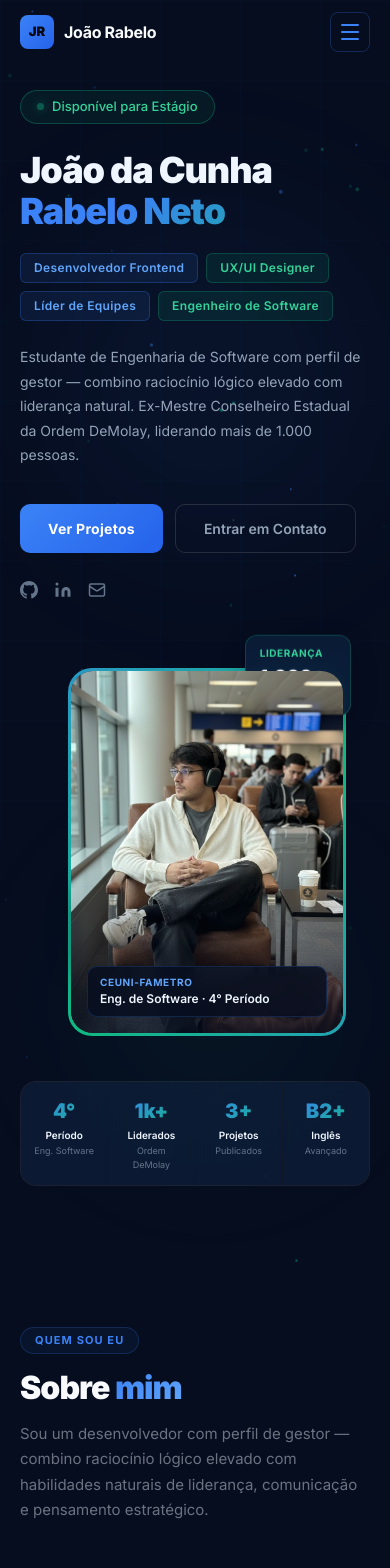
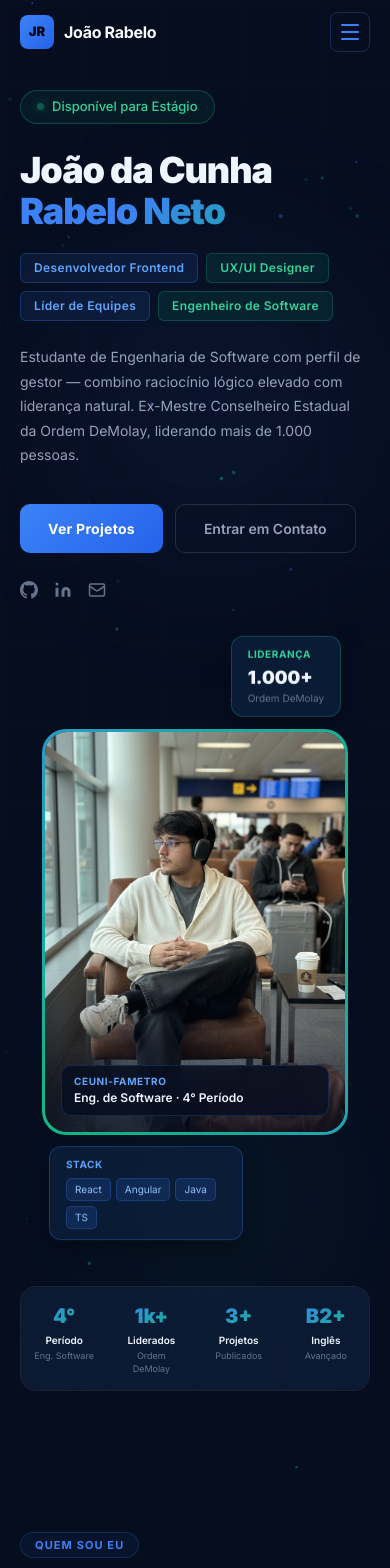
Before and after one commit to jrabeloneto/joao-portifolio, a React (Vite) app: page / in a window 390 px wide. Shown: the top 1568 px of the page. Built offline with nearby package versions, Linux system fonts and the light colour scheme.

Commit message:
fix: reestruturar cards flutuantes como flex column — sem posição absoluta, sem corte no mobile

```diff
--- a/src/components/Hero.jsx
+++ b/src/components/Hero.jsx
@@ -262,12 +262,33 @@ export default function Hero() {
           initial={{ opacity: 0, x: 40 }}
           animate={{ opacity: 1, x: 0 }}
           transition={{ duration: 0.8, delay: 0.3, ease: [0.22, 1, 0.36, 1] }}
-          style={{ display: 'flex', justifyContent: 'center', alignItems: 'center' }}
+          style={{ display: 'flex', justifyContent: 'center', alignItems: 'flex-start' }}
         >
-          {/* wrapper com padding para os cards flutuantes não serem cortados */}
-          <div style={{ position: 'relative', width: 'min(320px, 80vw)', paddingTop: '32px', paddingLeft: '32px', paddingRight: '8px' }}>
-            {/* Foto com borda gradiente — separada dos cards flutuantes */}
-            <div style={{ position: 'relative' }}>
+          {/* Coluna flex vertical: card topo + foto + card baixo */}
+          <div style={{ display: 'flex', flexDirection: 'column', alignItems: 'flex-end', gap: '12px', width: 'min(300px, 78vw)' }}>
+
+            {/* Card LIDERANÇA — acima da foto, alinhado à direita */}
+            <motion.div
+              animate={{ y: [0, -6, 0] }}
+              transition={{ duration: 3, repeat: Infinity, ease: 'easeInOut' }}
+              style={{
+                padding: '10px 16px',
+                background: 'rgba(11,29,56,0.95)',
+                backdropFilter: 'blur(12px)',
+                borderRadius: '12px',
+                border: '1px solid rgba(16,185,129,0.3)',
+                boxShadow: '0 8px 24px rgba(0,0,0,0.35)',
+                alignSelf: 'flex-end',
+                marginRight: '4px',
+              }}
+            >
+              <div style={{ fontSize: '10px', color: '#34d399', fontWeight: '700', letterSpacing: '0.06em', marginBottom: '2px' }}>LIDERANÇA</div>
+              <div style={{ fontSize: '18px', fontWeight: '900', color: '#f0f6ff' }}>1.000+</div>
+              <div style={{ fontSize: '10px', color: '#64748b' }}>Ordem DeMolay</div>
+            </motion.div>
+
+            {/* Foto com borda gradiente */}
+            <div style={{ position: 'relative', width: '100%' }}>
               <div style={{
                 position: 'absolute', inset: '-3px',
                 borderRadius: '24px',
@@ -294,9 +315,7 @@ export default function Hero() {
                   position: 'absolute', bottom: 0, left: 0, right: 0, height: '45%',
                   background: 'linear-gradient(to top, rgba(6,13,31,0.75) 0%, transparent 100%)',
                 }} />
-              <div style={{
-                position: 'absolute', bottom: '16px', left: '16px', right: '16px',
-              }}>
+                <div style={{ position: 'absolute', bottom: '16px', left: '16px', right: '16px' }}>
                   <div style={{
                     padding: '8px 12px',
                     background: 'rgba(6,13,31,0.85)',
@@ -309,52 +328,36 @@ export default function Hero() {
                   </div>
                 </div>
               </div>
-            </div>{/* fecha div da foto */}
+            </div>
 
-            {/* Card LIDERANÇA — dentro do wrapper com padding, não será cortado */}
+            {/* Card STACK — abaixo da foto, alinhado à esquerda */}
             <motion.div
-              animate={{ y: [0, -8, 0] }}
-              transition={{ duration: 3, repeat: Infinity, ease: 'easeInOut' }}
+              animate={{ y: [0, 6, 0] }}
+              transition={{ duration: 3.5, repeat: Infinity, ease: 'easeInOut', delay: 0.5 }}
               style={{
-                position: 'absolute', top: '0px', right: '0px',
-                padding: '10px 14px',
+                padding: '10px 16px',
                 background: 'rgba(11,29,56,0.95)',
                 backdropFilter: 'blur(12px)',
                 borderRadius: '12px',
-                border: '1px solid rgba(16,185,129,0.25)',
-                boxShadow: '0 8px 24px rgba(0,0,0,0.3)',
+                border: '1px solid rgba(59,130,246,0.3)',
+                boxShadow: '0 8px 24px rgba(0,0,0,0.35)',
+                alignSelf: 'flex-start',
+                marginLeft: '4px',
               }}
             >
-              <div style={{ fontSize: '10px', color: '#34d399', fontWeight: '700', letterSpacing: '0.06em', marginBottom: '2px' }}>LIDERANÇA</div>
-              <div style={{ fontSize: '18px', fontWeight: '900', color: '#f0f6ff' }}>1.000+</div>
-              <div style={{ fontSize: '10px', color: '#64748b' }}>Ordem DeMolay</div>
-            </motion.div>
-
-            <motion.div
-              animate={{ y: [0, 8, 0] }}
-              transition={{ duration: 3.5, repeat: Infinity, ease: 'easeInOut', delay: 0.5 }}
-              style={{
-                position: 'absolute', bottom: '70px', left: '32px',
-                padding: '10px 14px',
-                background: 'rgba(11,29,56,0.95)',
-                backdropFilter: 'blur(12px)',
-                borderRadius: '12px',
-                border: '1px solid rgba(59,130,246,0.25)',
-                boxShadow: '0 8px 24px rgba(0,0,0,0.3)',
-              }}
-            >
-              <div style={{ fontSize: '10px', color: '#60a5fa', fontWeight: '700', letterSpacing: '0.06em', marginBottom: '4px' }}>STACK</div>
-              <div style={{ display: 'flex', gap: '4px', flexWrap: 'wrap', maxWidth: '130px' }}>
+              <div style={{ fontSize: '10px', color: '#60a5fa', fontWeight: '700', letterSpacing: '0.06em', marginBottom: '6px' }}>STACK</div>
+              <div style={{ display: 'flex', gap: '5px', flexWrap: 'wrap', maxWidth: '160px' }}>
                 {['React', 'Angular', 'Java', 'TS'].map(t => (
                   <span key={t} style={{
-                    fontSize: '10px', padding: '2px 6px',
+                    fontSize: '10px', padding: '3px 8px',
                     background: 'rgba(59,130,246,0.15)',
-                    border: '1px solid rgba(59,130,246,0.2)',
-                    borderRadius: '4px', color: '#93c5fd',
+                    border: '1px solid rgba(59,130,246,0.25)',
+                    borderRadius: '5px', color: '#93c5fd',
                   }}>{t}</span>
                 ))}
               </div>
             </motion.div>
+
           </div>
         </motion.div>
       </div>
```
Lines whose indentation alone changed are shown as unchanged.
